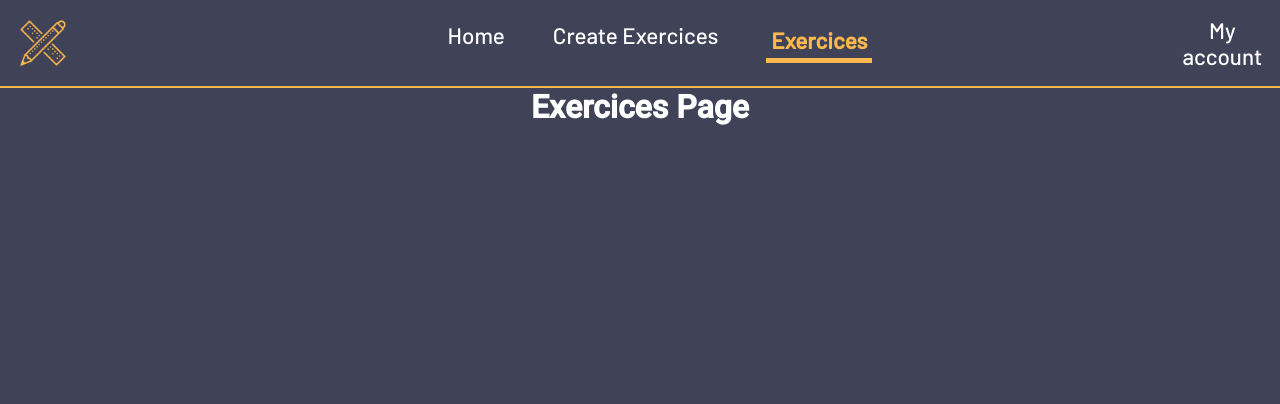
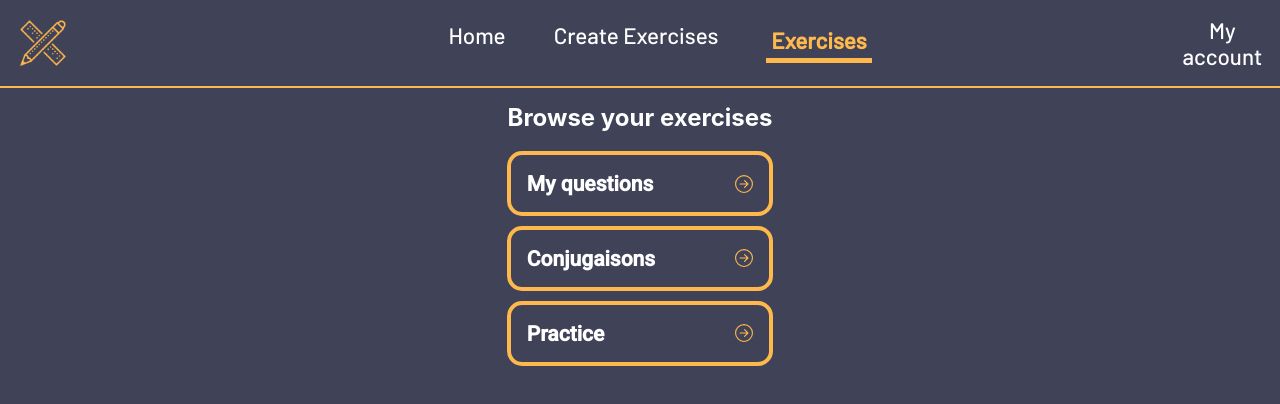
Before and after one commit to fang44Zen/pardonmyfrench, a React (Create React App) app: page /exercices in a window 1280 px wide. Shown: the top 404 px of the page. Built offline with nearby package versions, Linux system fonts and the light colour scheme; no server answers.

Commit message:
some style and features, push 2 05/03

```diff
--- a/src/components/create-question/create-questions.jsx
+++ b/src/components/create-question/create-questions.jsx
@@ -62,7 +62,7 @@ const CreateQuestion = () => {
             onChange={inputHandler}
           />
           <button className="subQuestion" onClick={addQuestion}>
-            Send
+            Add
             <IoIosAddCircle color="white" />
           </button>
         </div>
--- /dev/null
+++ b/src/components/exercice-menu/exercise-menu.jsx
@@ -0,0 +1,32 @@
+import "./exercise-menu.scss";
+import { BsArrowRightCircle } from "react-icons/bs";
+import { Link } from "react-router-dom";
+
+const ExoMenu = () => {
+  return (
+    <div>
+      <h2 className="exo-title">Browse your exercises</h2>
+      <div className="exercises-list-zone">
+        <ul className="exercises-list-zone_list">
+          <li>
+            <Link to="list-questions" className="exo-link-active">
+              <h3>My questions</h3> <BsArrowRightCircle color="#ffb84c" />
+            </Link>
+          </li>
+          <li>
+            <Link to="list-conjugaisons" className="exo-link-active">
+              <h3>Conjugaisons </h3>
+              <BsArrowRightCircle color="#ffb84c" />
+            </Link>
+          </li>
+          <li>
+            <Link to="/practice" className="exo-link-active">
+              <h3>Practice</h3> <BsArrowRightCircle color="#ffb84c" />
+            </Link>
+          </li>
+        </ul>
+      </div>
+    </div>
+  );
+};
+export default ExoMenu;
--- /dev/null
+++ b/src/components/exercice-menu/exercise-menu.scss
@@ -0,0 +1,37 @@
+.exo-title {
+  color: white;
+  margin: 15px;
+}
+.exercises-list-zone {
+  display: flex;
+  justify-content: center;
+  &_list {
+    display: flex;
+    flex-direction: column;
+    text-align: center;
+    margin: 0;
+    padding: 0;
+    li {
+      list-style: none;
+      border: 4px solid #ffb84c;
+      border-radius: 15px;
+      padding: 1rem;
+      margin: 0.3rem;
+
+      font-size: 18px;
+      font-family: "Roboto";
+      .exo-link-active {
+        display: flex;
+        align-items: center;
+        justify-content: space-between;
+        gap: 5rem;
+        text-decoration: none;
+        color: white;
+        &:hover {
+          color: darken(white, 20%);
+          text-decoration: underline;
+        }
+      }
+    }
+  }
+}
--- a/src/components/menu-creator/menu-creator.jsx
+++ b/src/components/menu-creator/menu-creator.jsx
@@ -3,7 +3,7 @@ import { Link } from "react-router-dom";
 const MenuCreator = () => {
   return (
     <div className="main-create-exo">
-      <h1>What type of exercice you want?</h1>
+      <h1>What type of exercise you want?</h1>
       <div className="exotocreate">
         <ul className="exotocreate_list-exo">
           <li>
--- a/src/components/navigation-bar/navbar.component.jsx
+++ b/src/components/navigation-bar/navbar.component.jsx
@@ -27,7 +27,7 @@ const Navbar = () => {
               isActive ? "navbar-link-active" : "navbar-link-unactive"
             }
           >
-            <li>Create Exercices</li>
+            <li>Create Exercises</li>
           </NavLink>
           <NavLink
             to="exercices"
@@ -35,7 +35,7 @@ const Navbar = () => {
               isActive ? "navbar-link-active" : "navbar-link-unactive"
             }
           >
-            <li>Exercices</li>
+            <li>Exercises</li>
           </NavLink>
         </ul>
         {currentUser ? (
--- a/src/routes/exercices/exercices.jsx
+++ b/src/routes/exercices/exercices.jsx
@@ -1,9 +1,10 @@
+import ExoMenu from "../../components/exercice-menu/exercise-menu";
 import "./exercices.scss";
 
 const Exercices = () => {
   return (
     <div>
-      <h1>Exercices Page</h1>
+      <ExoMenu />
     </div>
   );
 };
```
